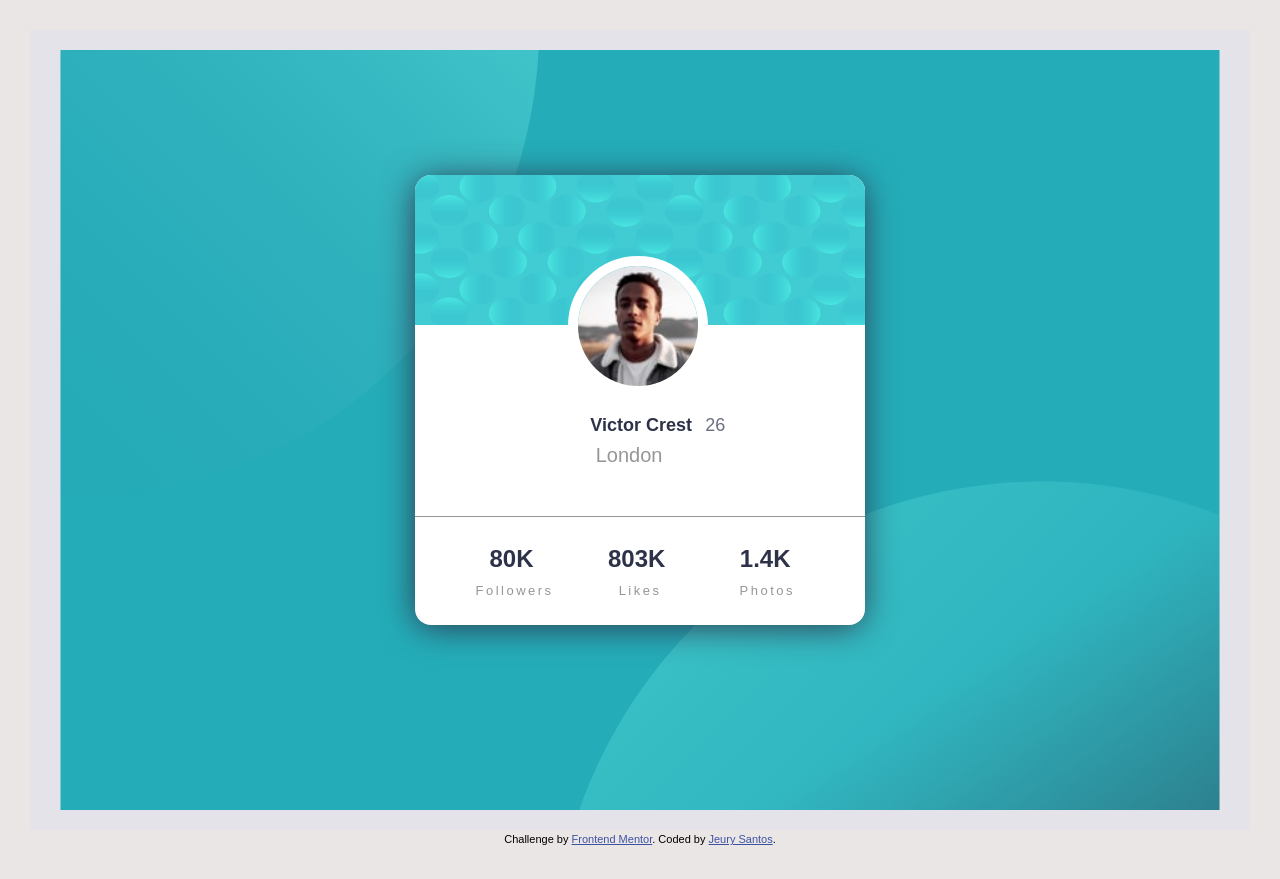
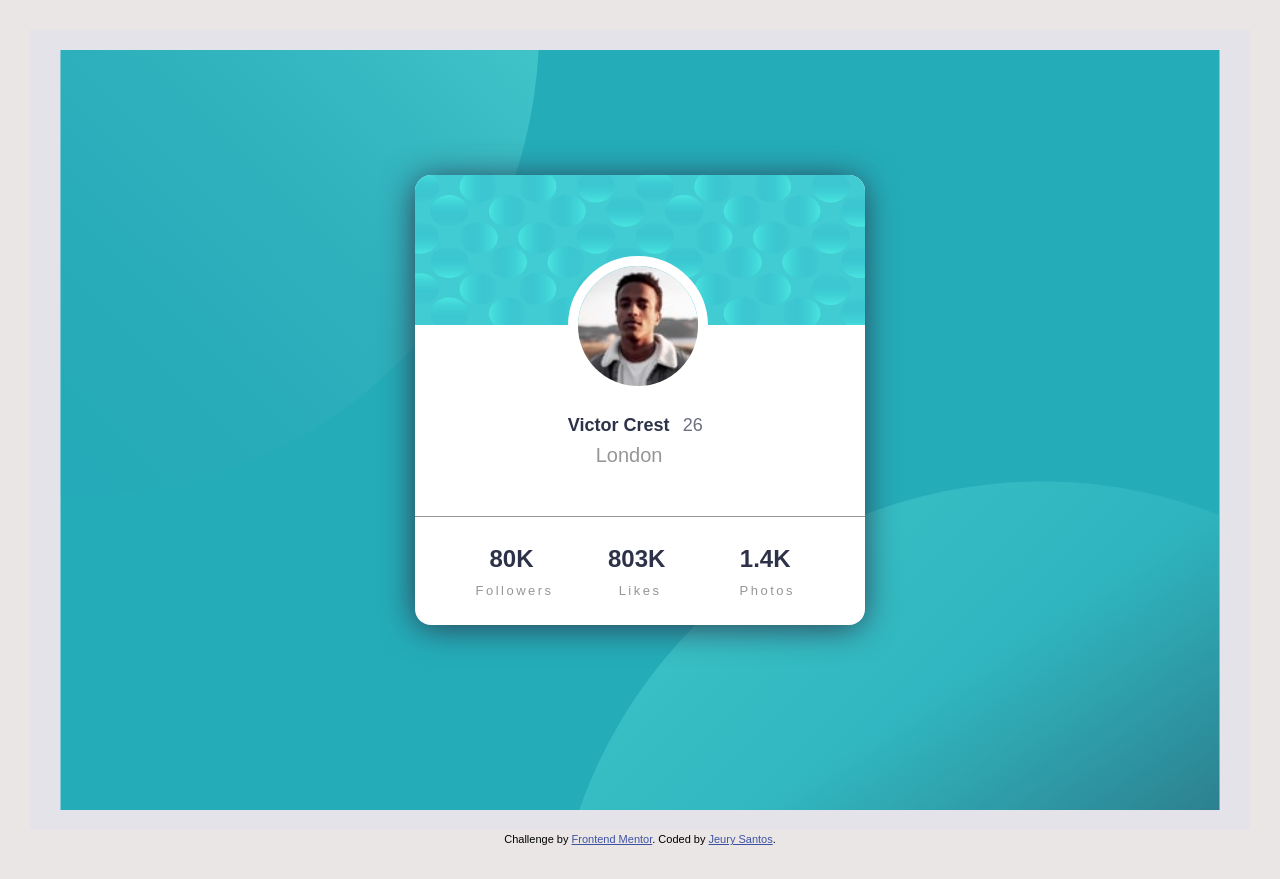
Before and after one commit to jeurysantos1/class1, a website: page index.html in a window 1280 px wide. Drawn offline with Linux system fonts and the light colour scheme.

Commit message:
Update style.css

```diff
--- a/style.css
+++ b/style.css
@@ -105,7 +105,7 @@ body {
     .main .card .userinfo {
       position: absolute;
       bottom: 41%;
-      right: 34%;
+      right: 39%;
       height: auto;
       font-size: 2.5rem;
       font-family: sans-serif;
```
